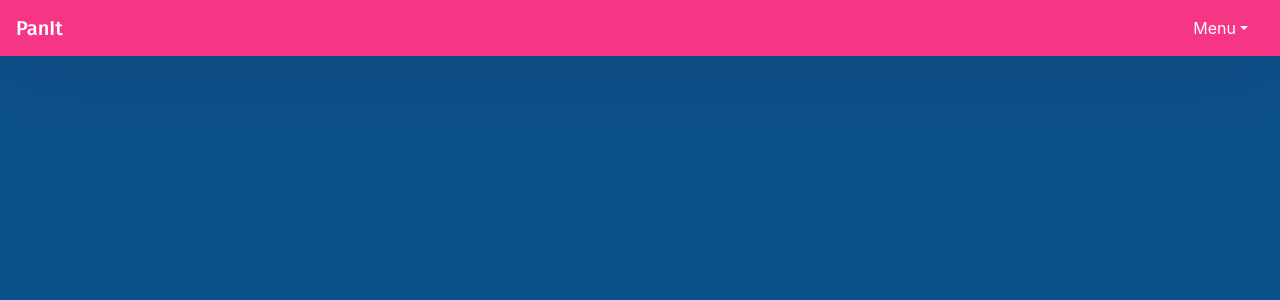
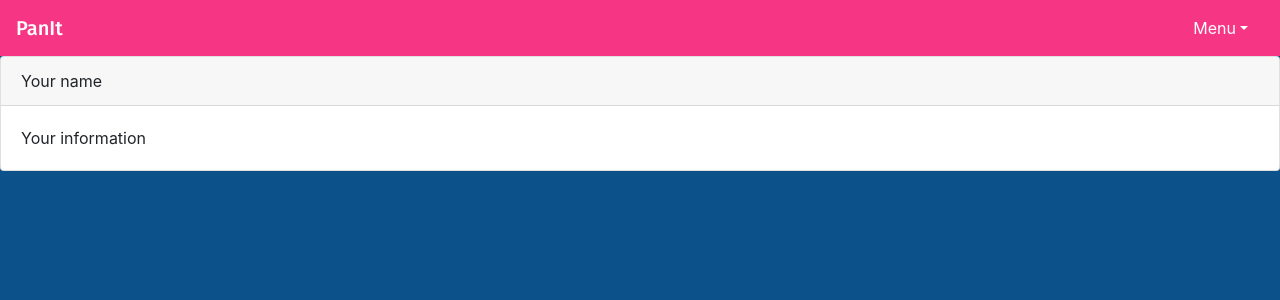
Before and after one commit to kcarrel/PanIt2_frontend, a React (Create React App) app: page /home in a window 1280 px wide. Shown: the top 300 px of the page. Built offline with nearby package versions, Linux system fonts and the light colour scheme.

Commit message:
routing to home page with placeholder card

```diff
--- a/src/App.css
+++ b/src/App.css
@@ -11,6 +11,11 @@
 
 }
 .login-container {
+  height: 100vh;
+  width: 100%;
+}
+
+.account-container {
   height: 100vh;
   width: 100%;
 }
--- a/src/App.js
+++ b/src/App.js
@@ -4,6 +4,8 @@ import Login from './Containers/Login';
 import Collection from './Containers/Collection';
 import AddItem from './Containers/AddItem';
 import NavBar from './Containers/NavBar';
+import Home from './Components/Home';
+
 import { BrowserRouter as Router, Route } from 'react-router-dom';
 import './App.css';
 
@@ -23,6 +25,7 @@ render() {
         <NavBar></NavBar>
 
         <Route exact path="/login" render={(props) => <Login {...props} />} />
+        <Route exact path="/home" render={(props) => <Home {...props} />} />
         <Route exact path="/collection" render={(props) => <Collection {...props} />} />
         <Route exact path="/item" render={(props) => <AddItem {...props} />} />
 
--- a/src/Components/Home.js
+++ b/src/Components/Home.js
@@ -2,3 +2,25 @@
 import React from 'react'
 import Card from "react-bootstrap/Card";
 import Button from "react-bootstrap/Button";
+
+const Home = (props) => (
+  <div>
+    <div class="account-container">
+      <div class="row">
+        <div className="col-sm-12 my-auto">
+          <Card className="d-flex">
+            <Card.Header className="d-flex justify-content-between">
+              Your name
+            </Card.Header>
+            <Card.Body>
+              Your information
+            </Card.Body>
+
+          </Card>
+        </div>
+      </div>
+    </div>
+  </div>
+);
+
+export default Home
--- a/src/Containers/NavBar.js
+++ b/src/Containers/NavBar.js
@@ -17,7 +17,7 @@ export default class NavBar extends Component {
               id="collasible-nav-dropdown"
               flip
             >
-              <NavDropdown.Item>Home</NavDropdown.Item>
+              <NavDropdown.Item href="/home">Home</NavDropdown.Item>
               <NavDropdown.Item>My Account</NavDropdown.Item>
               <NavDropdown.Item href="/login">Login</NavDropdown.Item>
               <NavDropdown.Item href="/collection">
```
